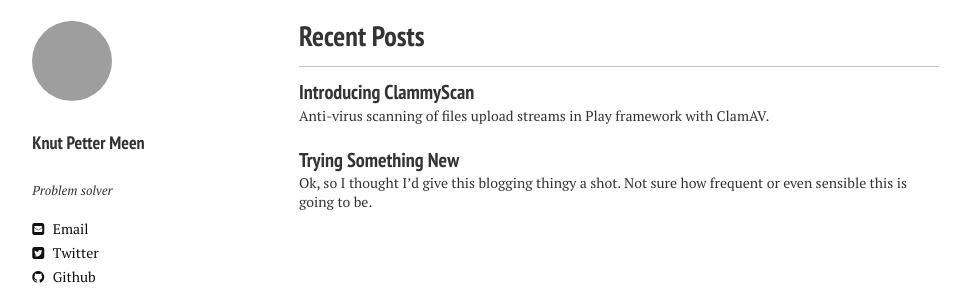
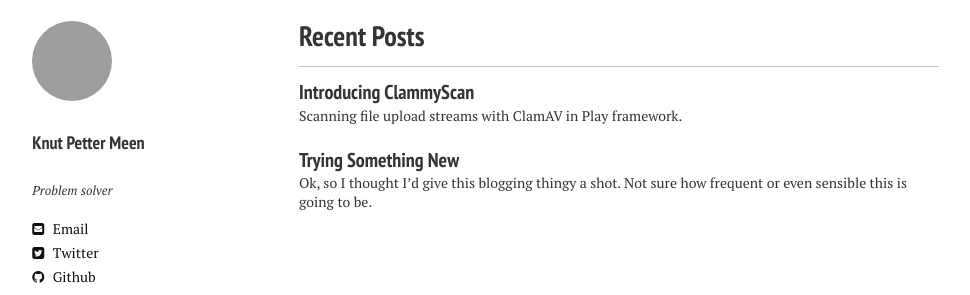
Before and after one commit to kpmeen/kpmeen.github.io, a Jekyll site: the page built from index.md, in a window 1280 px wide, cut to the strip 233-528 px from the top of the page. Shown: the whole strip, without its empty margins (21-991 px from the left). Built offline with Jekyll 4.4.1, drawn with Linux system fonts in a browser that asks for light colours; nearby versions of some CDN libraries; grey boxes are pictures that could not be loaded.

Commit message:
small update

```diff
--- a/_posts/2014-09-13-introducing-clammyscan.md
+++ b/_posts/2014-09-13-introducing-clammyscan.md
@@ -3,7 +3,7 @@ layout: post
 title: "Introducing ClammyScan"
 modified:
 categories:
-excerpt: "Anti-virus scanning of files upload streams in Play framework with ClamAV."
+excerpt: "Scanning file upload streams with ClamAV in Play framework."
 tags: [scala, play, clamav, reactive-mongo, mongodb, anti-virus]
 image:
   feature: banner1.jpg
```
